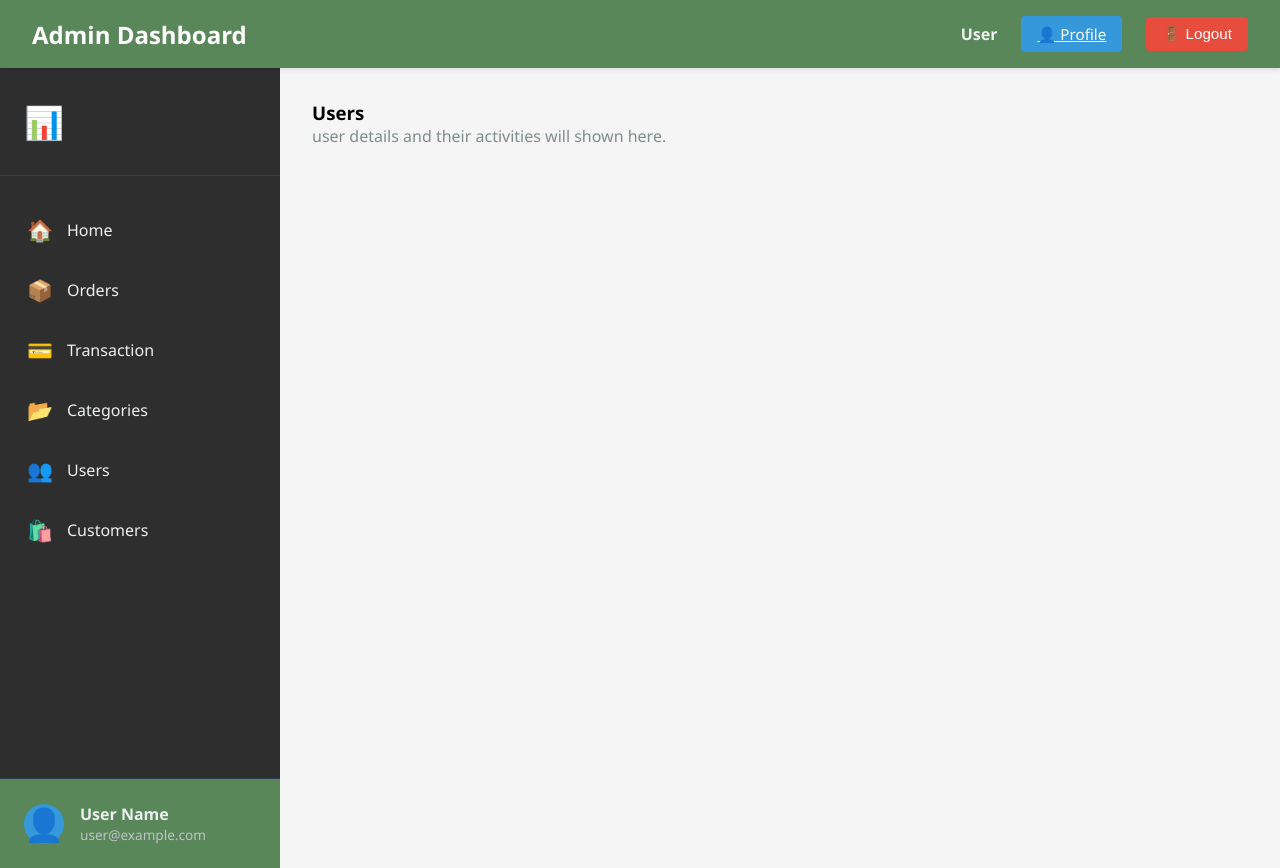
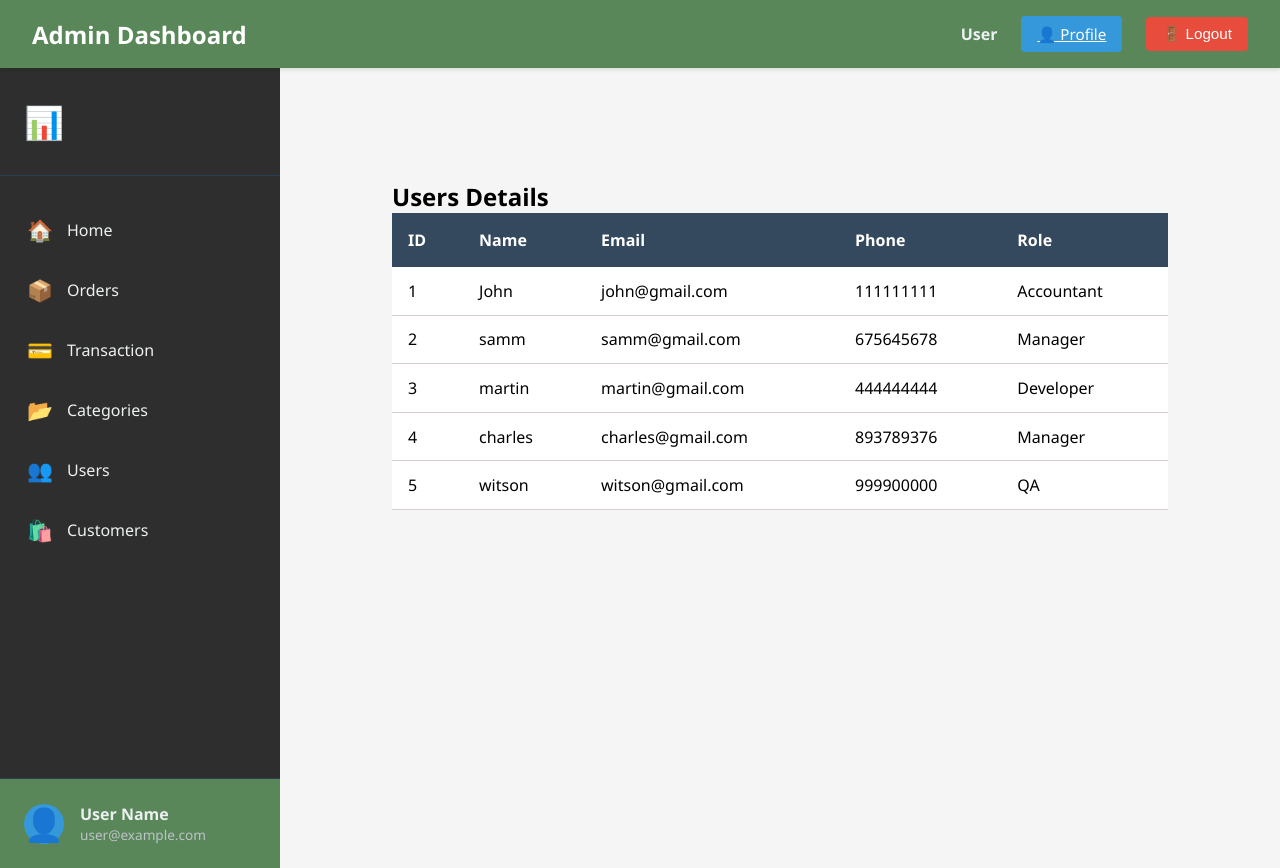
Before and after one commit to khushi-Gfuture/Admin, a React (Create React App) app: page /admin/users in a window 1280 px wide. Built offline with nearby package versions, Linux system fonts and the light colour scheme.

Commit message:
Add files via upload

```diff
--- /dev/null
+++ b/src/pages/Transactions.css
@@ -0,0 +1,26 @@
+.Transactions-container {
+    padding: 5rem;
+}
+
+.Transactions-table {
+    width: 100%;
+    border-collapse: collapse;
+    background: white;
+}
+
+.Transactions-table th {
+    background-color: rgb(174, 211, 234);
+    color: black;
+    padding: 1.2rem;
+    text-align: center;
+}
+
+.Transactions-table td {
+    padding: 1rem 1.2rem;
+    border-bottom: 1px solid #d6cdcd;
+    text-align: center;
+}
+
+.Transactions-table tbody tr {
+    line-height: 1;
+}
--- a/src/pages/Transactions.jsx
+++ b/src/pages/Transactions.jsx
@@ -1,13 +1,41 @@
-import react from 'react';
+import React, { useState } from 'react';
+import './Transactions.css';
 
-const Transactions = () => {
-    return(
-        <div>
-            <h3>Transactions
-                <p>Transactions appear and shown here.</p>
-            </h3>
-        </div>
-    )
-}
+const Transactions = () =>{
+const [Transactions] = useState([
+    { id:1, Name:'Henry', Amount:'237', Date:'27-11-2025', status:'credited'},
+    { id:2, Name:'sam', Amount:'50', Date:'27-11-2025', status:'Debited'},
+    { id:3, Name:'Jenifer', Amount:'533', Date:'26-11-2025', status:'Debited'},
+    { id:4, Name:'Mariya', Amount:'700', Date:'27-11-2025', status: 'credited'},
+]);
+
+return(
+    <div className='Transactions-container'>
+        <h2>Transactions Details</h2>
+        <table className='Transactions-table'>
+            <thead>
+                <tr>
+                    <th>ID</th>
+                    <th>NAME</th>
+                    <th>AMOUNT</th>
+                    <th>DATE</th>
+                    <th>STATUS</th>
+                </tr>
+            </thead>
+            <tbody>
+                {Transactions.map((Transactions)=>(
+                    <tr key={Transactions.id}>
+                        <td>{Transactions.id}</td>
+                        <td>{Transactions.Name}</td>
+                        <td>{Transactions.Amount}</td>
+                        <td>{Transactions.Date}</td>
+                        <td>{Transactions.status}</td>
+                    </tr>
+                ))}
+            </tbody>
+        </table>
+    </div>
+)
+};
 
 export default Transactions;
--- /dev/null
+++ b/src/pages/Users.css
@@ -0,0 +1,21 @@
+.users-container {
+  padding: 5rem;
+}
+
+.users-table {
+  width: 100%;
+  border-collapse: collapse;
+  background: white;
+}
+
+.users-table th {
+  background-color: #34495e;
+  color: white;
+  padding: 1rem;
+  text-align: left;
+}
+
+.users-table td {
+  padding: 0.8rem 1rem;
+  border-bottom: 1px solid #d6cdcd;
+}
--- a/src/pages/Users.jsx
+++ b/src/pages/Users.jsx
@@ -1,12 +1,42 @@
-import react from 'react';
+import React, { useState } from 'react';
+import './Users.css';
 
 const Users = () => {
-    return(
-        <div>
-            <h3>Users</h3>
-            <p>user details and their activities will shown here.</p>
-        </div>
-    )
-}
+  const [users] = useState([
+    { id: 1, name: 'John', email: 'john@gmail.com', phone: '111111111', role: 'Accountant' },
+    { id: 2, name: 'samm', email: 'samm@gmail.com', phone: '675645678', role: 'Manager' },
+    { id: 3, name: 'martin', email: 'martin@gmail.com', phone: '444444444', role: 'Developer'},
+    { id: 4, name: 'charles', email: 'charles@gmail.com', phone: '893789376', role: 'Manager' },
+    { id: 5, name: 'witson', email: 'witson@gmail.com', phone: '999900000', role: 'QA',  },
+  ]);
+
+  return (
+    <div className="users-container">
+      <h2>Users Details</h2>
+      <table className="users-table">
+        <thead>
+          <tr>
+            <th>ID</th>
+            <th>Name</th>
+            <th>Email</th>
+            <th>Phone</th>
+            <th>Role</th>
+          </tr>
+        </thead>
+        <tbody>
+          {users.map((user) => (
+            <tr key={user.id}>
+              <td>{user.id}</td>
+              <td>{user.name}</td>
+              <td>{user.email}</td>
+              <td>{user.phone}</td>
+              <td>{user.role}</td>
+            </tr>
+          ))}
+        </tbody>
+      </table>
+    </div>
+  );
+};
 
 export default Users;
```
